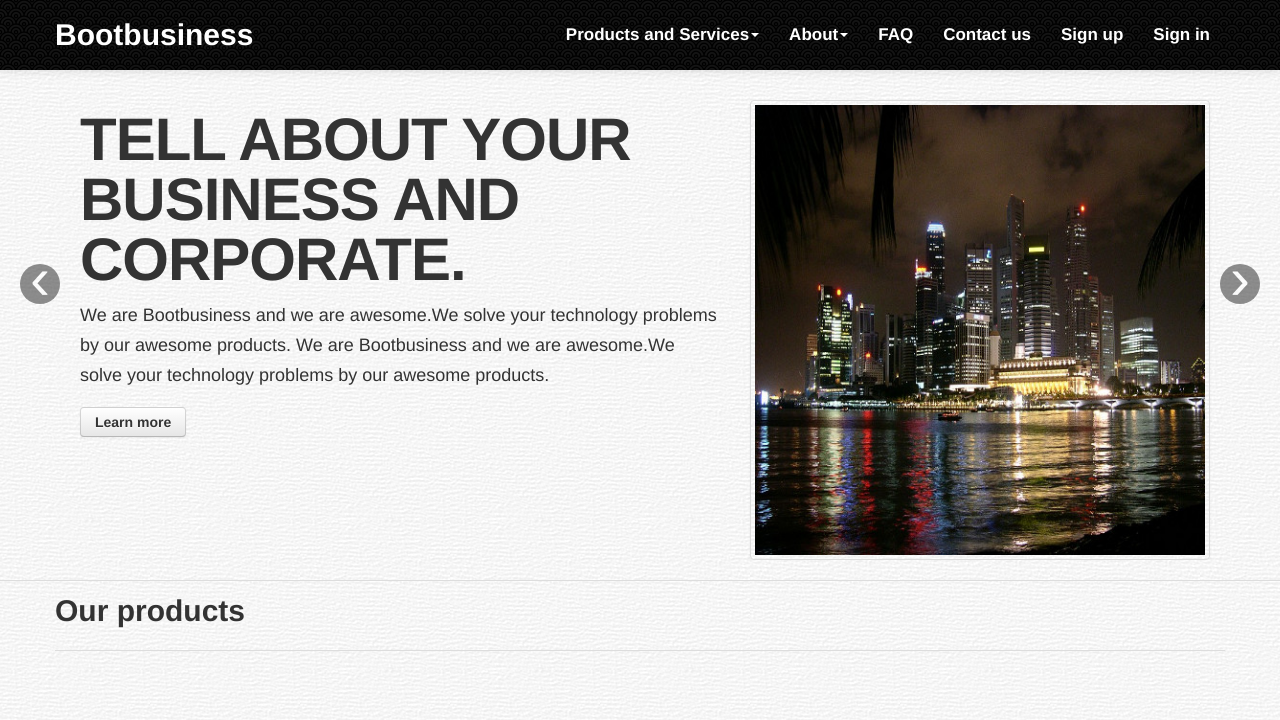
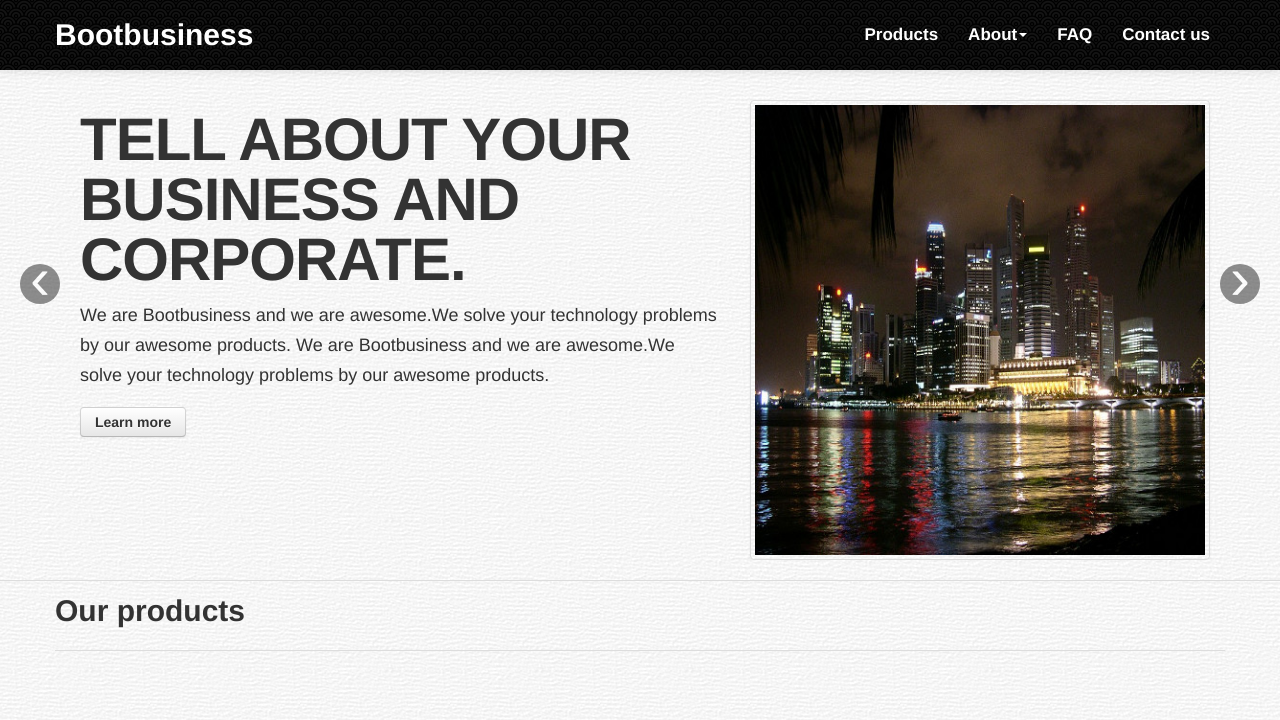
Before and after one commit to lfontanilla/project, a PHP site: page / in a window 1280 px wide. Shown: the top 720 px of the page. Run offline with PHP 8.4, Linux system fonts and the light colour scheme; data that the repository does not hold is empty.

Commit message:
with hover for dropdown and top menu fixed

```diff
--- a/index.php
+++ b/index.php
@@ -35,24 +35,9 @@
             <!-- Start: Primary navigation -->
             <div class="nav-collapse collapse">
               <ul class="nav pull-right">
+                <li><a href="all_products.html">Products</a></li>
                 <li class="dropdown">
-                  <a href="#" class="dropdown-toggle" data-toggle="dropdown">Products and Services<b class="caret"></b></a>
-                  <ul class="dropdown-menu">
-                    <li class="nav-header">PRODUCTS</li>
-                    <li><a href="product.html">Product1</a></li>
-                    <li><a href="product.html">Product2</a></li>
-                    <li><a href="product.html">Product3</a></li>
-                    <li><a href="all_products.html">All products</a></li>
-                    <li class="divider"></li>
-                    <li class="nav-header">SERVICES</li>
-                    <li><a href="service.html">Service1</a></li>
-                    <li><a href="service.html">Service2</a></li>
-                    <li><a href="service.html">Service3</a></li>
-                    <li><a href="all_services.html">All services</a></li>
-                  </ul>
-                </li>
-                <li class="dropdown">
-                  <a href="#" class="dropdown-toggle" data-toggle="dropdown">About<b class="caret"></b></a>
+                  <a href="#" class="dropdown-toggle" data-hover="dropdown">About<b class="caret"></b></a>
                   <ul class="dropdown-menu">
                     <li><a href="our_works.html">Our works</a></li>
                     <li><a href="patnerships.html">Parnerships</a></li>
@@ -64,8 +49,8 @@
                 </li>
                 <li><a href="faq.html">FAQ</a></li>
                 <li><a href="contact_us.html">Contact us</a></li>
-                <li><a href="signup.html">Sign up</a></li>
-                <li><a href="signin.html">Sign in</a></li>
+                <!--                <li><a href="signup.html">Sign up</a></li>
+                                <li><a href="signin.html">Sign in</a></li>-->
               </ul>
             </div>
           </div>
@@ -175,7 +160,7 @@
           <ul class="thumbnails">
             <img id="loading" class="loading" src="img/loading.gif" alt="loading...">
             <?php
-            $con = mysqli_connect("mysql3.000webhost.com", "a4187511_root", "T4kt1ks1", "a4187511_company");
+            $con = mysqli_connect("localhost", "root", "", "company");
 // Check connection
             if (mysqli_connect_errno()) {
               echo "Failed to connect to MySQL: " . mysqli_connect_error();
@@ -305,6 +290,8 @@
 
     <script type="text/javascript" src="js/bootstrap.min.js"></script>
     <script type="text/javascript" src="js/boot-business.js"></script>
+    <script type="text/javascript" src="js/boot-business.js"></script>
+    <script type="text/javascript" src="js/twitter-bootstrap-hover-dropdown.min.js"></script>
     <script type="text/javascript" src="js/index.js"></script>
   </body>
 </html>
```
Also changed, not shown: js/twitter-bootstrap-hover-dropdown.min.js (added, +13 -0 lines).
